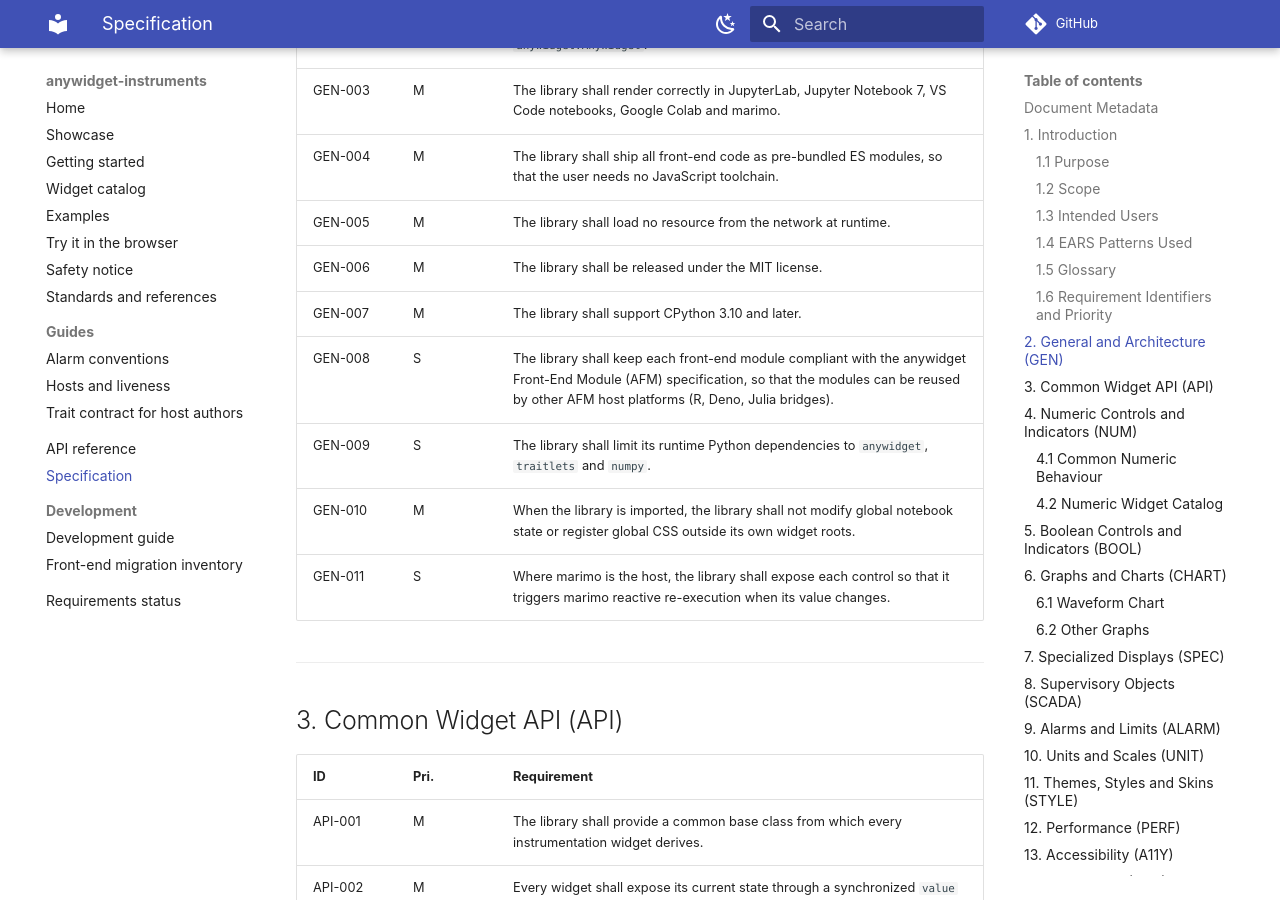
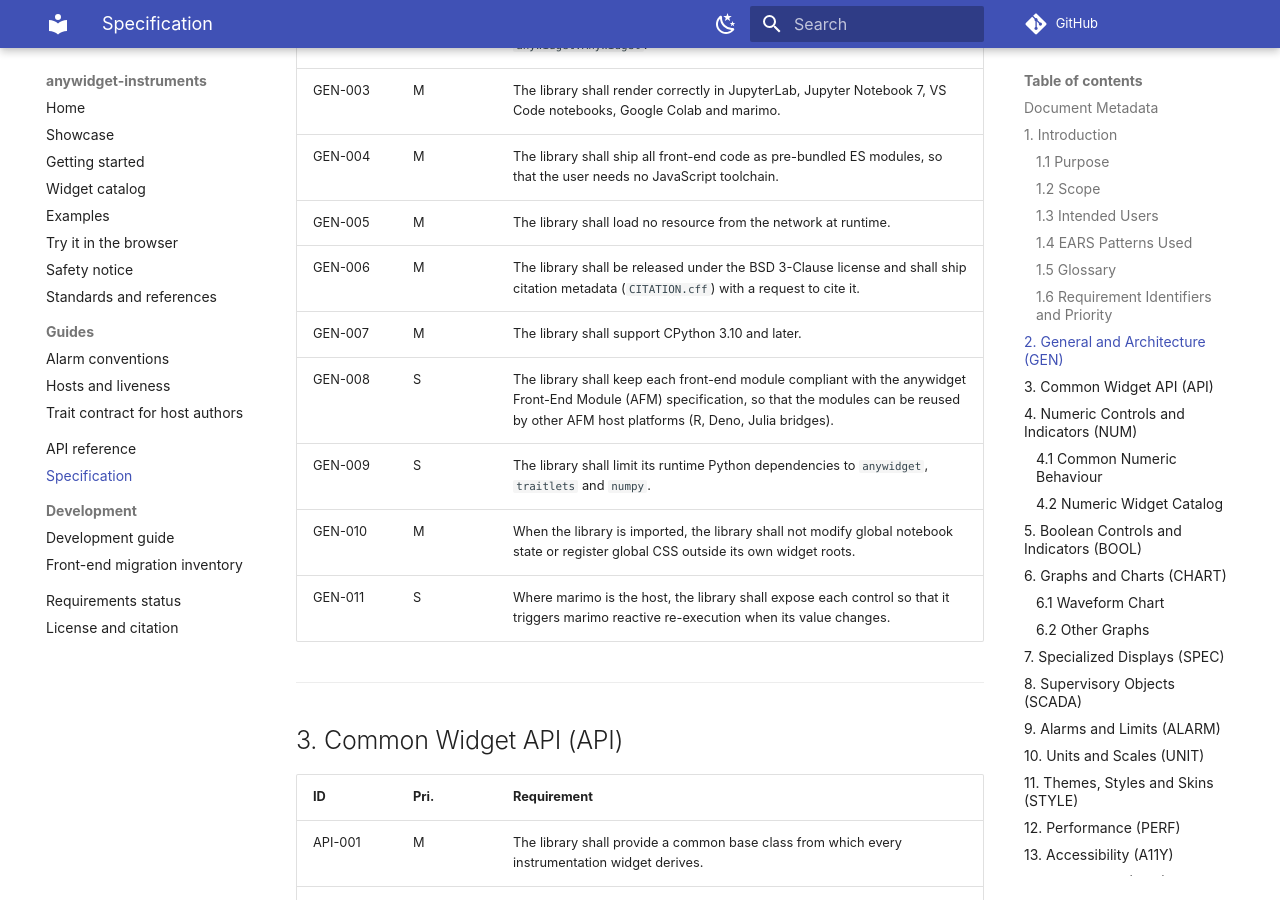
Before and after one commit to AnywidgetInstruments/anywidget-instruments-industrial, an MkDocs documentation site: the page built from docs/specification.md, in a window 1280 px wide and 900 px high, scrolled down 2919 px. Built offline with MkDocs 1.6.1 and Material for MkDocs 9.7.7, drawn with Linux system fonts in a browser that asks for light colours; comment, search, counter and statistics services are not loaded; some of the changed text lies outside the part shown.

Commit message:
Relicense under BSD 3-Clause and add citation metadata
The library moves from MIT to the BSD 3-Clause license (GEN-006,
spec 0.14): same freedom to use, modify and redistribute, plus the
clause that the author's name may not endorse derived products. The
license stays OSI-approved, as package registries require.

- CITATION.cff (CFF 1.2.0, validated) gives the citation metadata;
  GitHub shows it as "Cite this repository"
- a request to cite, not a license condition, in the README and a new
  "License and citation" page with APA and BibTeX references
- pyproject.toml, package.json and the safety notice name the new
  license; tests/test_license.py keeps the license and the citation
  version consistent across these files

Assisted-by: AI

```diff
--- a/docs/safety.md
+++ b/docs/safety.md
@@ -96,7 +96,7 @@ widgets to real equipment, you are responsible for:
 
 ## No warranty
 
-The library is distributed under the MIT license, "as is", without warranty of
+The library is distributed under the BSD 3-Clause license, "as is", without warranty of
 any kind (see the `LICENSE` file).
 
 The standards cited in this notice, and those that inspired the widgets, are
--- a/docs/specification.md
+++ b/docs/specification.md
@@ -90,7 +90,7 @@ Requirements use identifiers `<GROUP>-<NNN>` with priorities:
 | GEN-003 | M | The library shall render correctly in JupyterLab, Jupyter Notebook 7, VS Code notebooks, Google Colab and marimo. |
 | GEN-004 | M | The library shall ship all front-end code as pre-bundled ES modules, so that the user needs no JavaScript toolchain. |
 | GEN-005 | M | The library shall load no resource from the network at runtime. |
-| GEN-006 | M | The library shall be released under the MIT license. |
+| GEN-006 | M | The library shall be released under the BSD 3-Clause license and shall ship citation metadata (`CITATION.cff`) with a request to cite it. |
 | GEN-007 | M | The library shall support CPython 3.10 and later. |
 | GEN-008 | S | The library shall keep each front-end module compliant with the anywidget Front-End Module (AFM) specification, so that the modules can be reused by other AFM host platforms (R, Deno, Julia bridges). |
 | GEN-009 | S | The library shall limit its runtime Python dependencies to `anywidget`, `traitlets` and `numpy`. |
@@ -619,3 +619,4 @@ authors in the documentation.
 | 0.11 | IND-064 .. IND-066: GEMMA and ISA-88 / IEC 61512-1 state models, state titles, groups and global commands, models published in the trait contract. |
 | 0.12 | IND-120 .. IND-126: SVG faceplates (SvgPanel, role convention, indicator and control roles, entry fields, problem report, templates). Authentication widgets added to the out-of-scope list. |
 | 0.13 | IND-067: state diagram with right-angle labelled arrows, acting and wait states told apart, dashed zones whose commands leave as one arrow, waypoints; IND-066 notes limited to the global commands no zone draws. |
+| 0.14 | GEN-006: BSD 3-Clause license (was MIT) with citation metadata and a request to cite. |
--- a/mkdocs.yml
+++ b/mkdocs.yml
@@ -33,6 +33,7 @@ nav:
       - Development guide: development.md
       - Front-end migration inventory: dev/frontend-migration-inventory.md
   - Requirements status: requirements-status.md
+  - License and citation: citing.md
 plugins:
   - search
   - mkdocstrings:
--- a/package.json
+++ b/package.json
@@ -3,7 +3,7 @@
   "private": true,
   "version": "0.1.0",
   "description": "Front-end ES modules of anywidget-instruments (AFM compliant).",
-  "license": "MIT",
+  "license": "BSD-3-Clause",
   "type": "module",
   "scripts": {
     "gen": "node js/scripts/gen-contract.mjs",
--- a/pyproject.toml
+++ b/pyproject.toml
@@ -7,7 +7,7 @@ name = "anywidget-instruments"
 version = "0.1.0.dev0"
 description = "Instrumentation widgets (knobs, gauges, LEDs, tanks, strip charts, alarms) for computational notebooks, built on anywidget."
 readme = "README.md"
-license = "MIT"
+license = "BSD-3-Clause"
 license-files = ["LICENSE"]
 requires-python = ">=3.10"
 authors = [{ name = "Sébastien Celles" }]
```
Also changed, not shown: other parts of docs/specification.md (+1 -1 lines), README.md (+5 -2 lines), docs/citing.md (added, +44 -0 lines), docs/index.md (+1 -0 lines), docs/requirements-status.md (+2 -2 lines), 4 other files.
